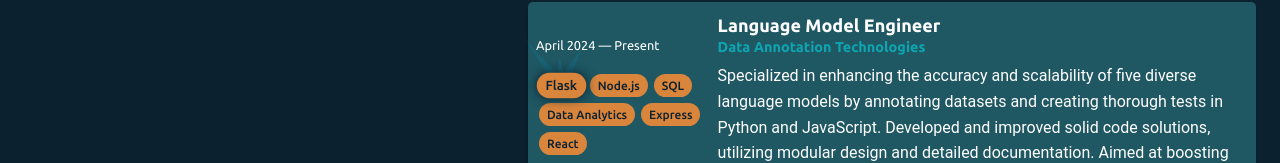
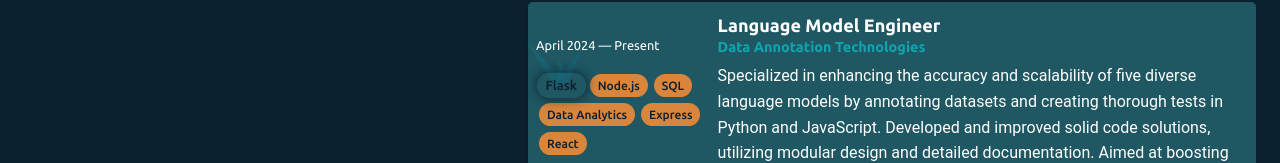
Before and after one commit to john-tettis/portfolio-updated, a React (Create React App) app: page / in a window 1280 px wide. In both pictures the pointer is over the element 561 px from the left and 684 px from the top of the page. Shown: the part 599-762 px from the top of the page. Built offline with nearby package versions, Linux system fonts and the light colour scheme.

Commit message:
added color change to hover

```diff
--- a/src/styles/SkillBubble.css
+++ b/src/styles/SkillBubble.css
@@ -17,6 +17,7 @@
   .skill-bubble:hover{
    transform: scale(1.1);
    box-shadow: 0 0 10px 0 var(--color-1);
+   background-color:var(--color-3b);
 
   }
 
```
